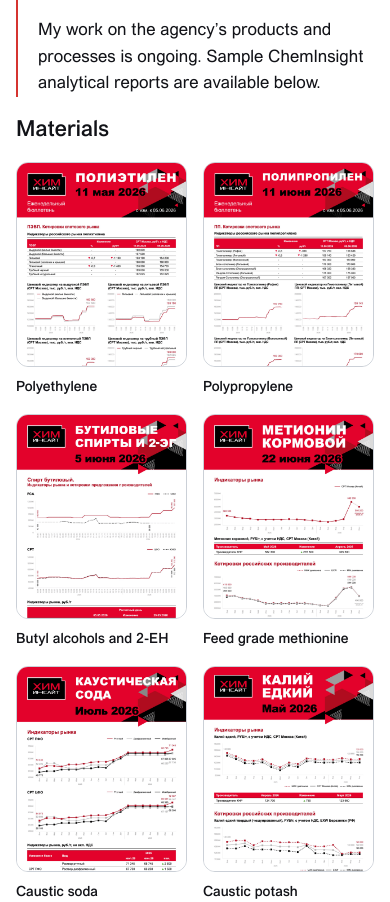
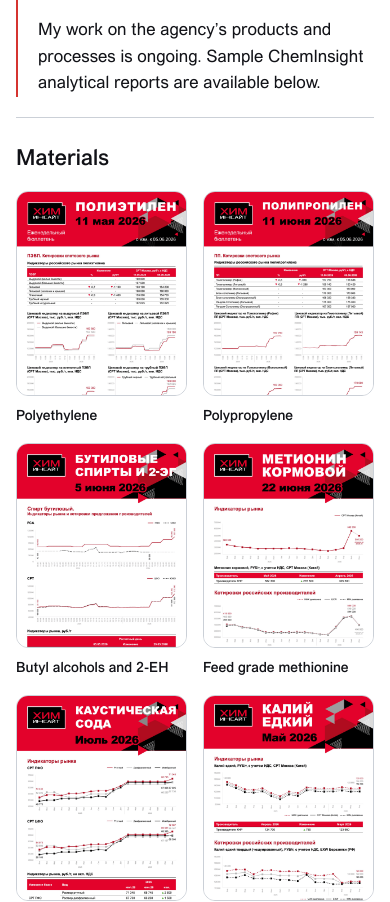
Before and after one commit to gitsvitya/svitya-personal, a Next.js app: page /en/work/cheminsight in a window 390 px wide. Shown: the part 983-1885 px from the top of the page. Built offline with nearby package versions, Linux system fonts and the light colour scheme.

Commit message:
Added: another divider before company materials

```diff
--- a/src/components/MaterialsGallery/MaterialsGallery.module.css
+++ b/src/components/MaterialsGallery/MaterialsGallery.module.css
@@ -3,6 +3,9 @@
   flex-direction: column;
   gap: 16px;
   width: 100%;
+  padding-top: 40px;
+  border-top: 1px solid var(--border-color);
+  transition: border-color var(--transition-theme);
 }
 
 .title {
@@ -265,6 +268,10 @@
 }
 
 @media (max-width: 768px) {
+  .gallery {
+    padding-top: 28px;
+  }
+
   .previewGrid {
     grid-template-columns: repeat(2, minmax(0, 1fr));
   }
```
